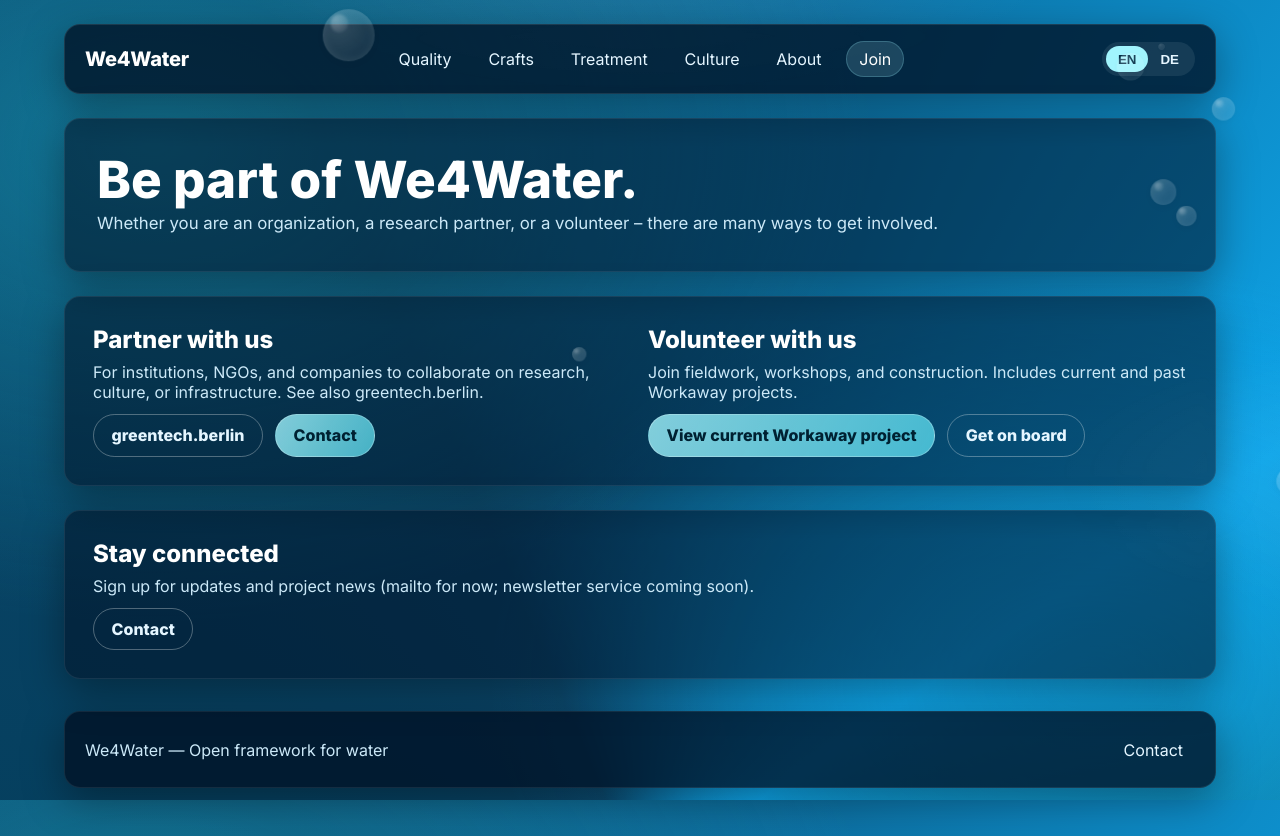
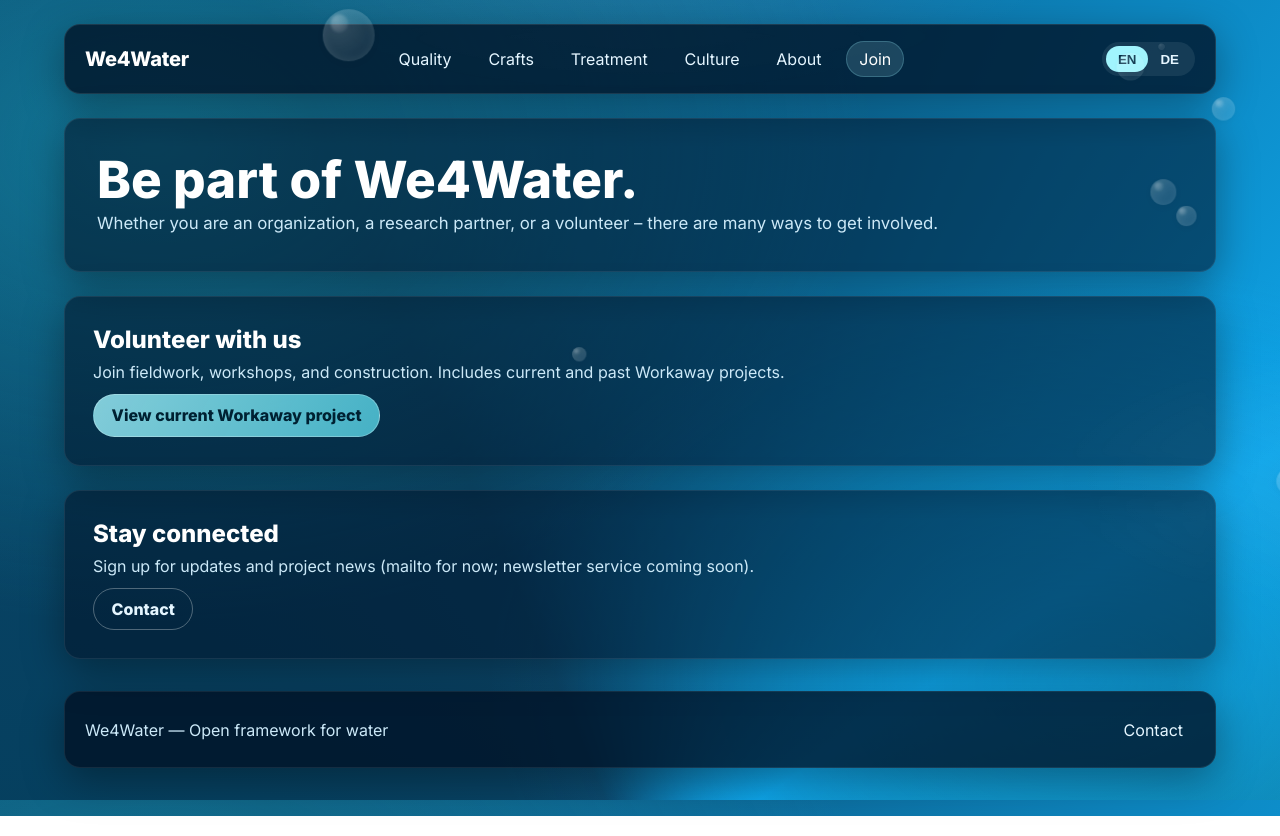
Before and after one commit to idonov8/we4water, a Next.js app: page /join in a window 1280 px wide. Built offline with nearby package versions, Linux system fonts and the light colour scheme; a web font is replaced by a local one.

Commit message:
Clean Join page

```diff
--- a/app/join/page.tsx
+++ b/app/join/page.tsx
@@ -1,4 +1,3 @@
-import Link from 'next/link';
 import { Trans } from '@/app/components/Trans';
 
 export default function JoinPage() {
@@ -18,22 +17,6 @@
       <section className="section surface two-col">
         <div>
           <h2>
-            <Trans k="join.partnerTitle" />
-          </h2>
-          <p>
-            <Trans k="join.partnerCopy" />
-          </p>
-          <div className="cta-stack">
-            <a className="btn secondary" href="https://www.greentech.berlin" target="_blank" rel="noopener noreferrer">
-              greentech.berlin
-            </a>
-            <Link className="btn" href="/contact/">
-              <Trans k="common.contact" />
-            </Link>
-          </div>
-        </div>
-        <div>
-          <h2>
             <Trans k="join.volunteerTitle" />
           </h2>
           <p>
@@ -48,9 +31,6 @@
             >
               <Trans k="join.workaway" />
             </a>
-            <Link className="btn secondary" href="/crafts/">
-              <Trans k="common.ctaBoard" />
-            </Link>
           </div>
         </div>
       </section>
--- a/app/page.tsx
+++ b/app/page.tsx
@@ -7,7 +7,8 @@
       <section className="hero surface">
         <div>
           <h1 className="title-flex">
-            <Trans k="home.heroWe" /> <span id="verb">Create</span> <Trans k="home.heroFor" />
+            <Trans k="home.heroWe" /> <span id="verb">Create</span>
+            <br/><Trans k="home.heroFor" />
           </h1>
           <p className="subtitle">
             <Trans k="home.heroSubtitle" />
--- a/styles.css
+++ b/styles.css
@@ -476,7 +476,7 @@
 }
 
 .title-flex {
-  display: inline-flex;
+  display: block;
   gap: 0.35rem;
   align-items: baseline;
   flex-wrap: wrap;
```
